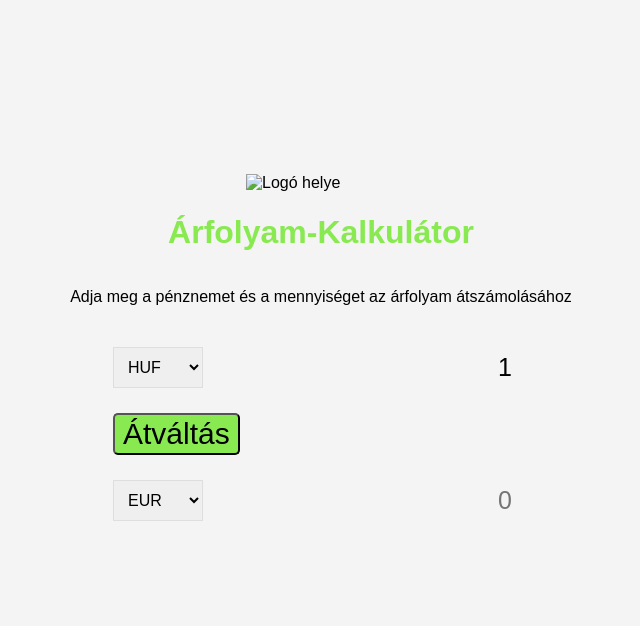
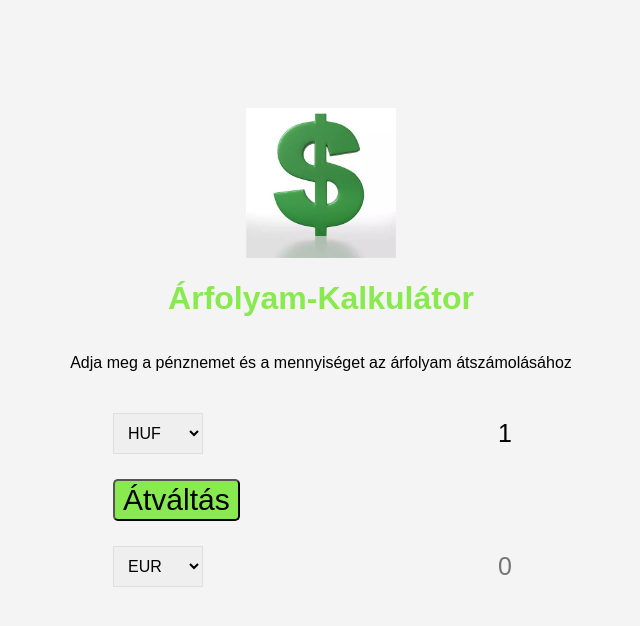
Before and after one commit to Befector/WProg2-Projekt, a plain HTML site: page index.html in a window 1280 px wide. Shown: the whole page, without its empty margins (319-959 px from the left). Drawn offline with Linux system fonts and the light colour scheme.

Commit message:
Fájlkiterjesztés módosítva
(A többi emberke nem volt képes kijavítani)

```diff
--- a/index.html
+++ b/index.html
@@ -8,7 +8,7 @@
 		<link rel="stylesheet" href="style.css" />
 	</head>
 	<body>
-		<img src="img/logo.png" alt="Logó helye" class="logo-img" />
+		<img src="img/logo.webp" alt="Logó helye" class="logo-img" />
 		<h1>Árfolyam-Kalkulátor</h1>
 		<p>Adja meg a pénznemet és a mennyiséget az árfolyam átszámolásához</p>
 
```
